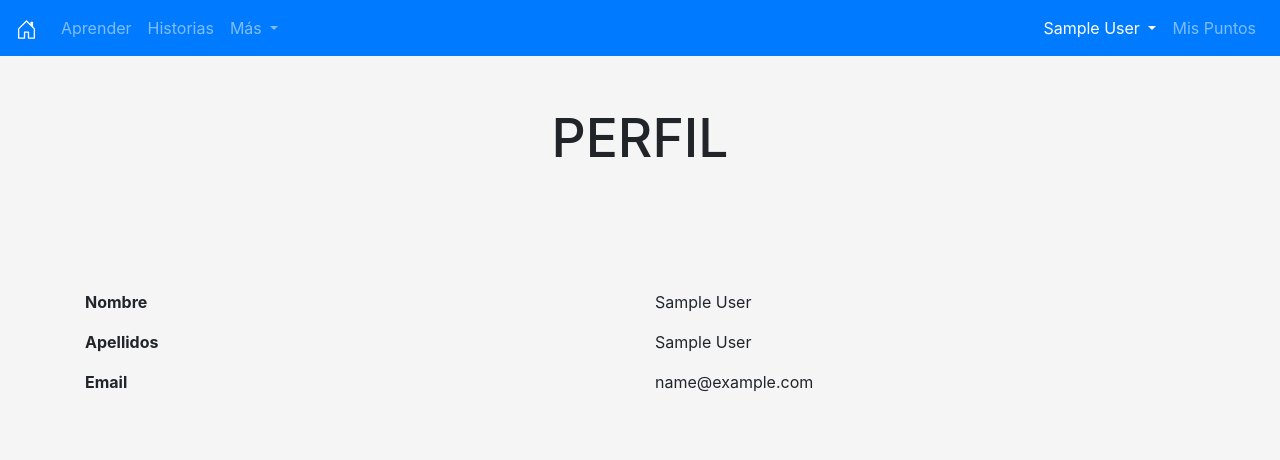
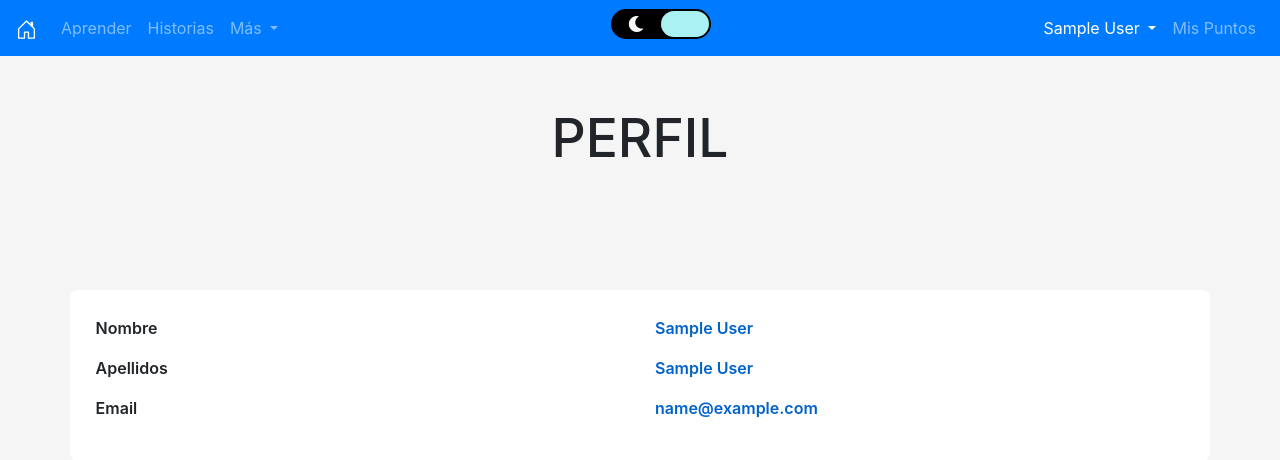
Before and after one commit to LucasFadavi91/MENTIC, a PHP site: page /views/view_perfil.php in a window 1280 px wide. Shown: the top 460 px of the page. Run offline with PHP 8.4, Linux system fonts and the light colour scheme; the visitor is signed in with stand-in values (Sample User, id 1); some libraries are stand-ins or nearby versions.

Commit message:
Add files via upload

```diff
--- a/MEN-TIC/css/Landingpage.css
+++ b/MEN-TIC/css/Landingpage.css
@@ -33,7 +33,6 @@
 }
 
 body {
-    padding-top: 4.2rem;
     padding-bottom: 4.2rem;
 }
 
--- /dev/null
+++ b/MEN-TIC/css/nightmode.css
@@ -0,0 +1,54 @@
+body.night {
+	background-color: rgba(17, 16, 34, 0.911);
+    color: white;
+}
+.container.night
+{
+    background-color: rgba(17, 16, 34, 0.911);
+    color: white;
+}
+.row.night
+{
+    color: black;
+    background-color: rgb(63, 55, 55);
+    border-radius: 3%;
+}
+.label {
+	background-color: black;
+	display: flex;
+	height: 30px;
+	border-radius: 50px;
+	width: 100px;
+	justify-content: space-between;
+	align-items: center;
+	position: relative;
+	padding: 0 15px;
+	transition: all .5s ease-in-out;
+	cursor: pointer;
+	border: 2px solid black;
+}
+.label .fa-moon {
+	color: rgb(250, 250, 250);
+}
+label .fa-sun {
+	color: rgb(243, 188, 36);
+}
+.blob {
+	position: absolute;
+	left: 50%;
+	width: 50%;
+	height: 100%;
+	background: rgb(169, 241, 243);
+	border-radius: 50px;
+	transition: .5s ease all;
+}
+.checkbox {
+	opacity: 0;
+	position: absolute;
+}
+.checkbox:checked + .label .blob {
+	left: 0;
+}
+.checkbox:checked + .label {
+	background-color: rgb(82, 81, 83);
+}
--- /dev/null
+++ b/MEN-TIC/css/perfil.css
@@ -0,0 +1,86 @@
+body{
+    background: -webkit-linear-gradient(left, #3931af, #00c6ff);
+}
+.emp-profile{
+    padding: 2%;
+    margin-top: 3%;
+    margin-bottom: 3%;
+    border-radius: 0.5rem;
+    background: #fff;
+}
+
+.profile-img img{
+    width: 70%;
+    height: 100%;
+}
+.profile-img .file {
+    position: relative;
+    overflow: hidden;
+    margin-top: -20%;
+    width: 70%;
+    border: none;
+    border-radius: 0;
+    font-size: 15px;
+    background: #212529b8;
+}
+.profile-img .file input {
+    position: absolute;
+    opacity: 0;
+    right: 0;
+    top: 0;
+}
+.profile-head {
+    padding-top: 25px;
+}
+.profile-head h5{
+    color: #333;
+}
+.profile-head h6{
+    color: #0062cc;
+}
+.profile-edit-btn{
+    border: none;
+    border-radius: 1.5rem;
+    width: 70%;
+    padding: 2%;
+    font-weight: 600;
+    color: #6c757d;
+    cursor: pointer;
+}
+.profile-head .nav-tabs{
+    margin-bottom:5%;
+}
+.profile-head .nav-tabs .nav-link{
+    font-weight:600;
+    border: none;
+}
+.profile-head .nav-tabs .nav-link.active{
+    border: none;
+    border-bottom:2px solid #0062cc;
+}
+.profile-work{
+    padding: 14%;
+    margin-top: -15%;
+}
+.profile-work p{
+    font-size: 12px;
+    color: #818182;
+    font-weight: 600;
+    margin-top: 10%;
+}
+.profile-work a{
+    text-decoration: none;
+    color: #495057;
+    font-weight: 600;
+    font-size: 14px;
+}
+.profile-work ul{
+    list-style: none;
+}
+.profile-tab label{
+    font-weight: 600;
+}
+.profile-tab p{
+    font-weight: 600;
+    color: #0062cc;
+}
--- a/MEN-TIC/db/db.php
+++ b/MEN-TIC/db/db.php
@@ -3,7 +3,7 @@
 
 	$servername = "localhost";
 	$username = "root";
-	$password = "rootroot";
+	$password = "";
 	$database = "mentic";
 
 	try {
--- a/MEN-TIC/js/login.js
+++ b/MEN-TIC/js/login.js
@@ -4,7 +4,7 @@ $("#signup").click(function() {
     });
 });
 
-$("#signin").click(function() {
+$("#login").click(function() {
     $("#second").fadeOut("fast", function() {
         $("#first").fadeIn("fast");
     });
--- /dev/null
+++ b/MEN-TIC/js/nightmode.js
@@ -0,0 +1,21 @@
+document.querySelector('.checkbox').addEventListener('change',()=>{
+    document.querySelectorAll('.night-mode-available').forEach(ele=>{
+        ele.classList.toggle('night');})
+
+    //Guardamos el modo en localStorage
+    if (document.body.classList.contains('night')){
+        localStorage.setItem('dark-mode','true');
+    } else {
+        localStorage.setItem('dark-mode','false');
+    }
+});
+
+//Obtenemos el modo actual
+if (localStorage.getItem('dark-mode') === 'true') //Si es true, el night mode se queda activado
+{
+    document.querySelectorAll('.night-mode-available').forEach(ele=>{
+        ele.classList.toggle('night');})
+} else { // Si es false, el night mode se queda desactivado
+    document.querySelectorAll('.night-mode-available').forEach(ele=>{
+        ele.classList.remove('night');})
+}
--- a/MEN-TIC/views/login.php
+++ b/MEN-TIC/views/login.php
@@ -93,7 +93,7 @@
                                     </div>
                                     <div class="col-md-12 ">
                                         <div class="form-group">
-                                            <p class="text-center"><a href="#" id="signin">¿Ya tienes cuenta?</a></p>
+                                            <p class="text-center"><a href="#" id="login">¿Ya tienes cuenta?</a></p>
                                         </div>
                                     </div>
                                     <!-- La siguiente etiqueta estaba mal cerrada, estaba en la linea 105-->
--- a/MEN-TIC/views/view_perfil.php
+++ b/MEN-TIC/views/view_perfil.php
@@ -21,9 +21,9 @@
 <script src="//maxcdn.bootstrapcdn.com/bootstrap/4.1.1/js/bootstrap.min.js"></script>
 <link href='https://stackpath.bootstrapcdn.com/bootstrap/4.4.1/css/bootstrap.min.css' rel='stylesheet'>
 <link href='https://cdnjs.cloudflare.com/ajax/libs/font-awesome/4.7.0/css/font-awesome.min.css' rel='stylesheet'>
+<link rel="stylesheet" href="https://cdnjs.cloudflare.com/ajax/libs/font-awesome/5.12.0/css/all.min.css" integrity="sha256-ybRkN9dBjhcS2qrW1z+hfCxq+1aBdwyQM5wlQoQVt/0=" crossorigin="anonymous" />
+<link href='../css/nightmode.css' rel='stylesheet'>
 <link href='../css/perfil.css' rel='stylesheet'>
-
-
 
 <style>
 body {
@@ -41,7 +41,7 @@ label{
 
 
 
-<body oncontextmenu='return false' class='snippet-body'>
+<body oncontextmenu='return false' class='snippet-body night-mode-available'>
   <nav class="navbar navbar-expand-lg navbar-dark" style="background-color: #007bff;">
     <a class="navbar-brand" href="../views/LandingPage.php">
 
@@ -76,6 +76,20 @@ label{
 
       </ul>
 
+      <!-- ----------NIGHT MODE------------ -->
+    <ul class="navbar-nav mr-auto">
+      <li class="nav-item">
+        <div class="night-mode-button">
+          <input type="checkbox" class="checkbox" id="night-mode">
+          <label for="night-mode" class="label">
+            <i class="fas fa-moon"></i>
+            <i class="fas fa-sun"></i>
+            <div class="blob"></div>
+          </label>
+        </div>
+      </li>
+    </ul>
+
 
       <ul class="navbar-nav mr-right">
         <li class="nav-item dropdown">
@@ -103,7 +117,7 @@ label{
 
   <h1 style="text-align: center; font-size: 40pt; margin-top: 50px;">PERFIL</h1>
 
-  <div class="container emp-profile" id="position">
+  <div class="container emp-profile night-mode-available" id="position">
             <form method="post" enctype="multipart/form-data">
 
                 <!--
@@ -125,8 +139,7 @@ label{
                         </form>
                     </div>
                 </div>
-                <hr>
-                -->
+                <hr> -->
 
 
                 <div class="row">
@@ -163,21 +176,7 @@ label{
             </form>
         </div>
 
+    <script src="../js/nightmode.js" type='text/javascript'></script>
+
 </body>
-    <script>
-        function readURL(input) {
-            if (input.files && input.files[0]) {
-                var reader = new FileReader();
-                reader.onload = function(e) {
-                    // Asignamos el atributo src a la tag de imagen
-                    $('#imagen').attr('src', e.target.result);
-                }
-                reader.readAsDataURL(input.files[0]);
-            }
-        }
-        // El listener va asignado al input
-        $("#elinput").change(function() {
-        readURL(this);
-        });
-    </script>
 </html>
```
Also changed, not shown: MEN-TIC/css/historias.css (added, +43 -0 lines), MEN-TIC/css/tarjetas.css (added, +16 -0 lines), MEN-TIC/views/menu-principal.php (+27 -9 lines), MEN-TIC/views/view_historias.php (+19 -2 lines), MEN-TIC/views/view_preguntas.php (+19 -3 lines).
